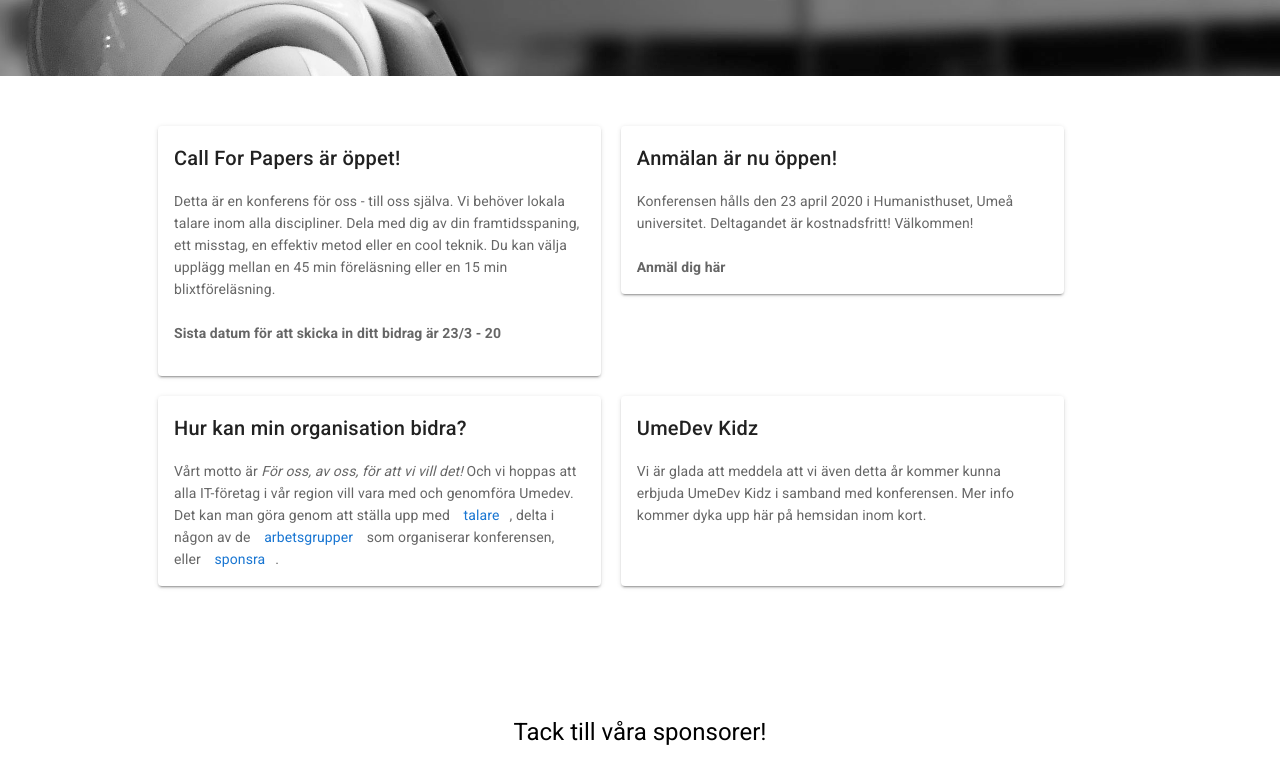
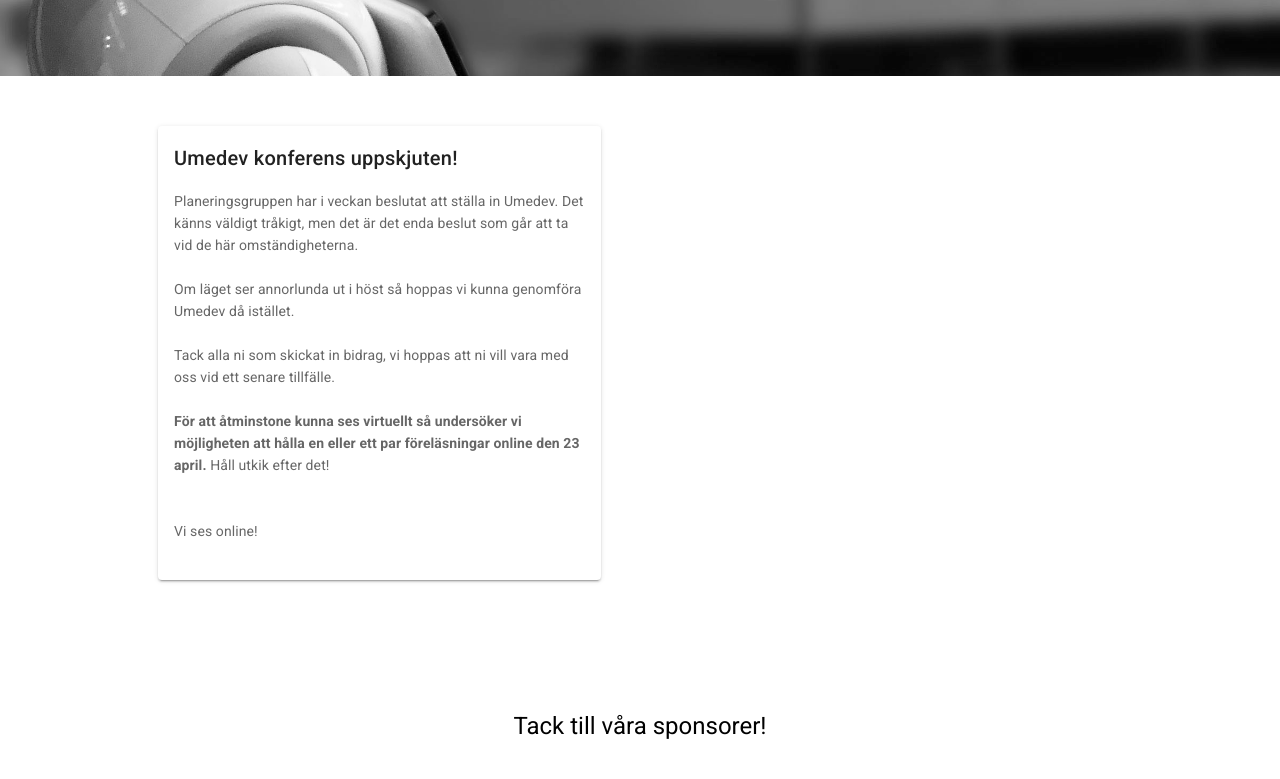
Before and after one commit to umedevkonferens/umedev, a Vue app: page / in a window 1280 px wide. Shown: the part 480-1259 px from the top of the page. Built offline with nearby package versions, Linux system fonts and the light colour scheme; what vuefire would draw is missing.

Commit message:
Uppdaterade sidan efter att vi skjutit upp konferensen

```diff
--- a/public/index.html
+++ b/public/index.html
@@ -6,10 +6,10 @@
     <meta name="viewport" content="width=device-width,initial-scale=1.0" />
 
     <!--  Metatags for sharing -->
-    <meta property="og:title" content="Umedev 23 april 2020" />
+    <meta property="og:title" content="Umedev 2020" />
     <meta
       property="og:description"
-      content="Vår norrländska IT-konferens i Umeå. Vi söker nu lokala talare inom alla discipliner - skicka in din idé till talk redan idag, men senast 23 mars 2020. "
+      content="Vår norrländska IT-konferens i Umeå."
     />
     <meta property="og:url" content="https://umedev.se" />
     <meta property="og:image" content="https://umedev.se/Umedevpepper.jpg" />
--- a/src/App.vue
+++ b/src/App.vue
@@ -77,14 +77,14 @@ export default Vue.extend({
         link: '/program',
         title: 'Program',
       },
-      {
-        link: '/kidz',
-        title: 'Kidz',
-      },
-      {
-        link: '/cfp',
-        title: 'Cfp',
-      },
+      // {
+      //   link: '/kidz',
+      //   title: 'Kidz',
+      // },
+      // {
+      //   link: '/cfp',
+      //   title: 'Cfp',
+      // },
       {
         link: '/sponsra',
         title: 'Sponsra!',
--- a/src/components/RegisterForm.vue
+++ b/src/components/RegisterForm.vue
@@ -7,7 +7,7 @@
             <v-form ref="registerForm" v-model="valid" lazy-validation>
               <fieldset>
                 <legend class="bold">
-                  Anmälan som deltagare till Umedev 2020
+                  Anmälan till Umedev 2020
                 </legend>
 
                 <v-text-field
@@ -30,7 +30,7 @@
                   label="Företag *"
                   required
                 ></v-text-field>
-
+                <!--
                 <v-checkbox
                   class="mx-2"
                   v-model="register.remote"
@@ -47,7 +47,7 @@
                   v-if="register.remote"
                   v-model="register.remoteCity"
                   label="Vart deltar du ifrån?"
-                ></v-text-field>
+                ></v-text-field> -->
               </fieldset>
               <br />
 
@@ -80,7 +80,7 @@
 import Vue from 'vue';
 import { db } from '../db';
 
-const registerDb = db.ref('register');
+const registerDb = db.ref('register-online');
 const registerDefault = {
   name: '',
   company: '',
--- a/src/views/Home.vue
+++ b/src/views/Home.vue
@@ -6,7 +6,34 @@
       sub-header2="23 april 2020"
     />
     <div class="home-content-container content">
-      <a href="/cfp">
+      <div class="a">
+        <v-card min-height="167">
+          <v-card-title>Umedev konferens uppskjuten!</v-card-title>
+          <!-- <div class="image-container">
+            <img src="../assets/postponed.png" alt="Bild av texten postponed" />
+          </div> -->
+          <v-card-text>
+            Planeringsgruppen har i veckan beslutat att ställa in Umedev. Det
+            känns väldigt tråkigt, men det är det enda beslut som går att ta vid
+            de här omständigheterna.
+            <br /><br />
+            Om läget ser annorlunda ut i höst så hoppas vi kunna genomföra
+            Umedev då istället.
+            <br /><br />
+            Tack alla ni som skickat in bidrag, vi hoppas att ni vill vara med
+            oss vid ett senare tillfälle. <br /><br /><span class="bold"
+              >För att åtminstone kunna ses virtuellt så undersöker vi
+              möjligheten att hålla en eller ett par föreläsningar online den 23
+              april.</span
+            >
+            Håll utkik efter det! <br /><br />
+            <br />Vi ses online!
+            <br />
+            <br />
+          </v-card-text>
+        </v-card>
+      </div>
+      <!-- <a href="/cfp">
         <v-card>
           <v-card-title>Call For Papers är öppet!</v-card-title>
           <v-card-text>
@@ -60,7 +87,7 @@
             på hemsidan inom kort.
           </v-card-text>
         </v-card>
-      </a>
+      </a> -->
     </div>
 
     <br />
@@ -92,6 +119,13 @@ export default {
   width: 100%;
   margin-top: 30px;
 }
+.image-container {
+  display: flex;
+  justify-content: center;
+}
+img {
+  max-width: 80%;
+}
 
 a,
 .a {
```
